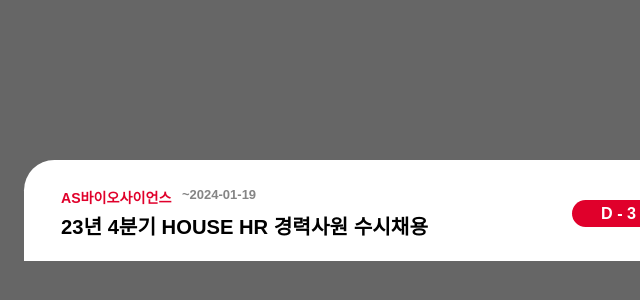
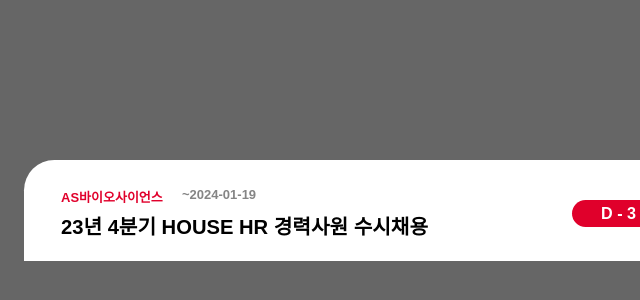
Before and after one commit to chaaeyoung/card, a plain HTML site: page index.html in a window 1280 px wide. Shown: the part 140-440 px from the top of the page, 284-924 px from the left. Drawn offline with Linux system fonts and the light colour scheme.

Commit message:
폰트사이즈수정

```diff
--- a/css/style.css
+++ b/css/style.css
@@ -73,6 +73,7 @@ body {background-color: #666;}
   text-align: left;
   font-family: "Inter-Bold", sans-serif;
   font-size: 14.13907241821289px;
+  font-size: 13px;
   font-weight: 700;
   position: relative;
   width: 115px;
```
Also changed, not shown: index.html (+0 -1 lines).
